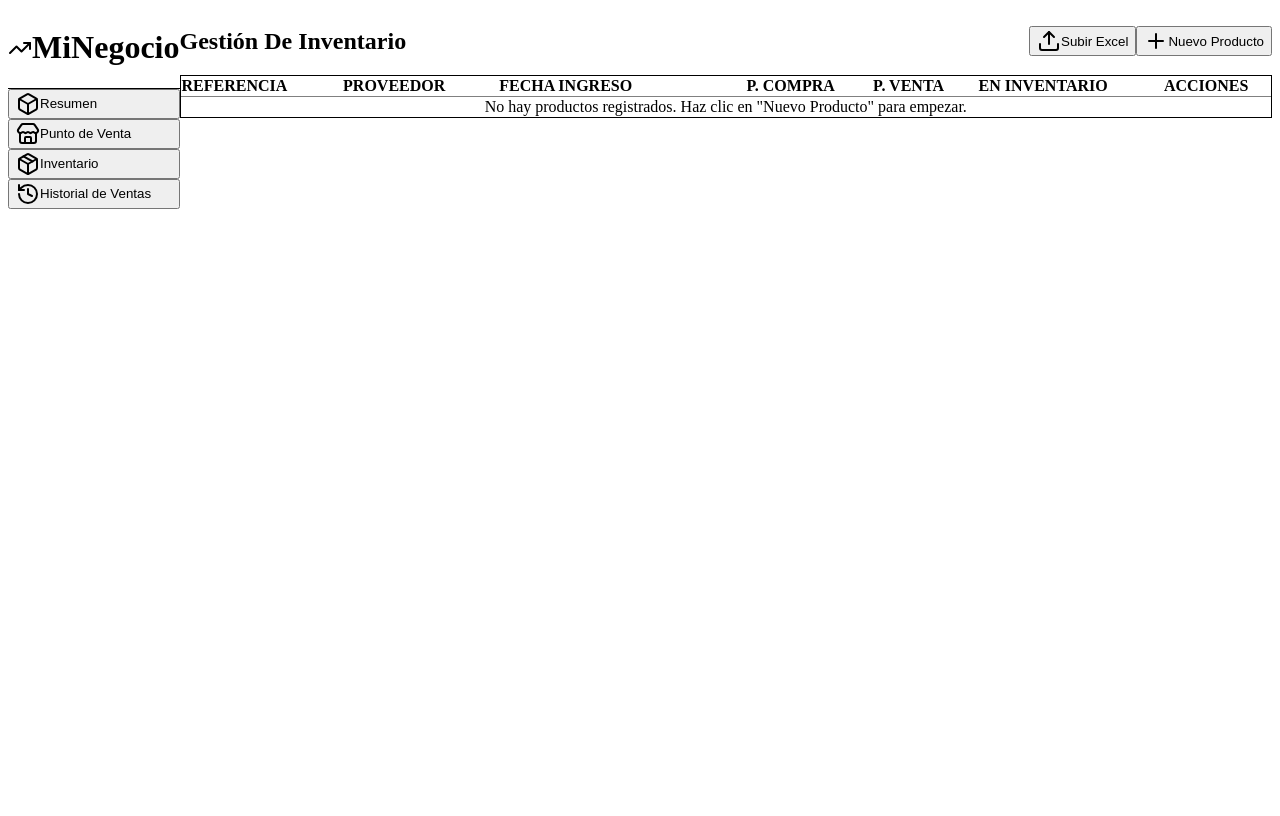
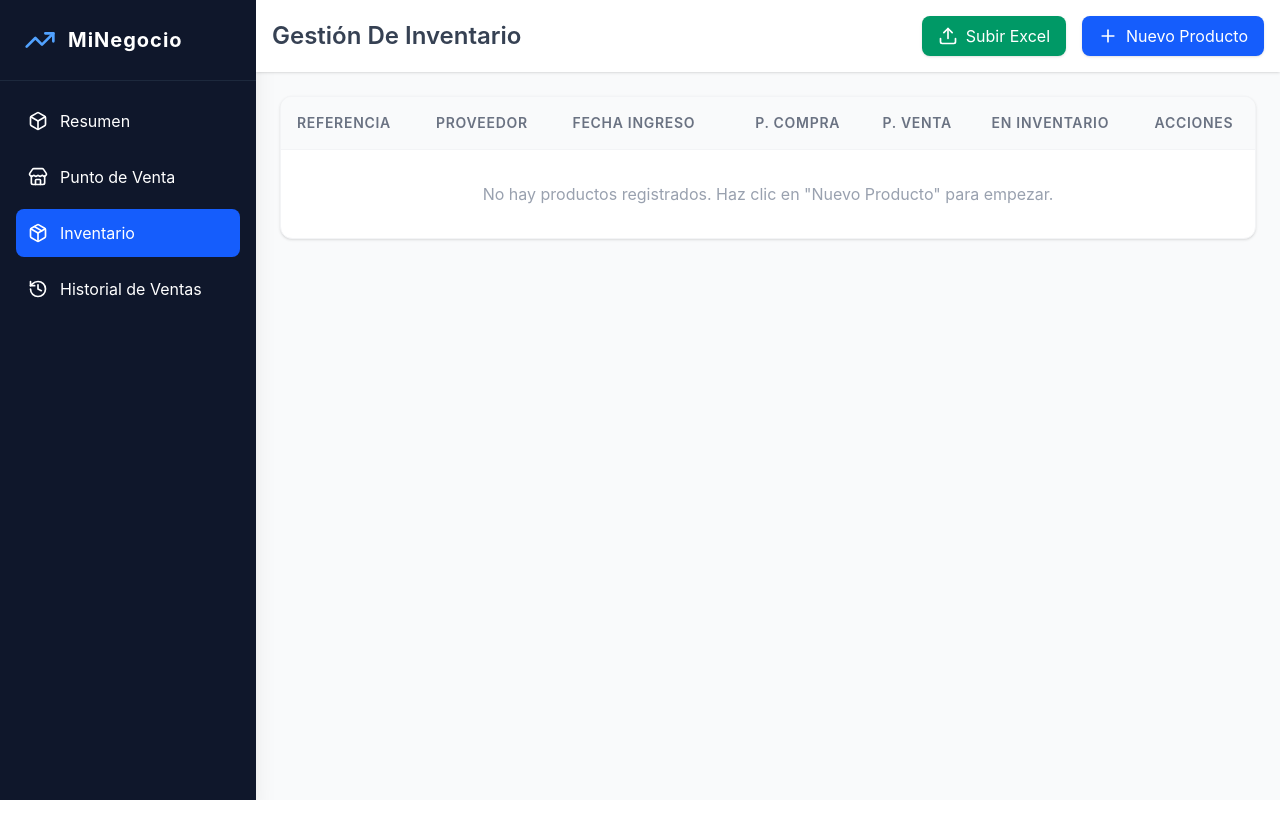
Before and after one commit to dvelezmarulanda-coder/INVENTARIO, a React (Vite) app: page / in a window 1280 px wide. Built offline with nearby package versions, Linux system fonts and the light colour scheme.

Commit message:
Fix: Tailwind configuration and project cleanup for Vercel deployment

```diff
--- a/package.json
+++ b/package.json
@@ -5,7 +5,7 @@
   "type": "module",
   "scripts": {
     "dev": "vite",
-    "build": "tsc && vite build",
+    "build": "vite build",
     "preview": "vite preview"
   },
   "devDependencies": {
--- a/src/counter.ts
+++ /dev/null
@@ -1,9 +0,0 @@
-export function setupCounter(element: HTMLButtonElement) {
-  let counter = 0
-  const setCounter = (count: number) => {
-    counter = count
-    element.innerHTML = `Count is ${counter}`
-  }
-  element.addEventListener('click', () => setCounter(counter + 1))
-  setCounter(0)
-}
--- a/src/index.css
+++ b/src/index.css
@@ -1,3 +1 @@
-@tailwind base;
-@tailwind components;
-@tailwind utilities;
+@import "tailwindcss";
--- a/src/main.ts
+++ /dev/null
@@ -1,60 +0,0 @@
-import './style.css'
-import typescriptLogo from './assets/typescript.svg'
-import viteLogo from './assets/vite.svg'
-import heroImg from './assets/hero.png'
-import { setupCounter } from './counter.ts'
-
-document.querySelector<HTMLDivElement>('#app')!.innerHTML = `
-<section id="center">
-  <div class="hero">
-    <img src="${heroImg}" class="base" width="170" height="179">
-    <img src="${typescriptLogo}" class="framework" alt="TypeScript logo"/>
-    <img src=${viteLogo} class="vite" alt="Vite logo" />
-  </div>
-  <div>
-    <h1>Get started</h1>
-    <p>Edit <code>src/main.ts</code> and save to test <code>HMR</code></p>
-  </div>
-  <button id="counter" type="button" class="counter"></button>
-</section>
-
-<div class="ticks"></div>
-
-<section id="next-steps">
-  <div id="docs">
-    <svg class="icon" role="presentation" aria-hidden="true"><use href="/icons.svg#documentation-icon"></use></svg>
-    <h2>Documentation</h2>
-    <p>Your questions, answered</p>
-    <ul>
-      <li>
-        <a href="https://vite.dev/" target="_blank">
-          <img class="logo" src=${viteLogo} alt="" />
-          Explore Vite
-        </a>
-      </li>
-      <li>
-        <a href="https://www.typescriptlang.org" target="_blank">
-          <img class="button-icon" src="${typescriptLogo}" alt="">
-          Learn more
-        </a>
-      </li>
-    </ul>
-  </div>
-  <div id="social">
-    <svg class="icon" role="presentation" aria-hidden="true"><use href="/icons.svg#social-icon"></use></svg>
-    <h2>Connect with us</h2>
-    <p>Join the Vite community</p>
-    <ul>
-      <li><a href="https://github.com/vitejs/vite" target="_blank"><svg class="button-icon" role="presentation" aria-hidden="true"><use href="/icons.svg#github-icon"></use></svg>GitHub</a></li>
-      <li><a href="https://chat.vite.dev/" target="_blank"><svg class="button-icon" role="presentation" aria-hidden="true"><use href="/icons.svg#discord-icon"></use></svg>Discord</a></li>
-      <li><a href="https://x.com/vite_js" target="_blank"><svg class="button-icon" role="presentation" aria-hidden="true"><use href="/icons.svg#x-icon"></use></svg>X.com</a></li>
-      <li><a href="https://bsky.app/profile/vite.dev" target="_blank"><svg class="button-icon" role="presentation" aria-hidden="true"><use href="/icons.svg#bluesky-icon"></use></svg>Bluesky</a></li>
-    </ul>
-  </div>
-</section>
-
-<div class="ticks"></div>
-<section id="spacer"></section>
-`
-
-setupCounter(document.querySelector<HTMLButtonElement>('#counter')!)
--- a/src/style.css
+++ /dev/null
@@ -1,296 +0,0 @@
-:root {
-  --text: #6b6375;
-  --text-h: #08060d;
-  --bg: #fff;
-  --border: #e5e4e7;
-  --code-bg: #f4f3ec;
-  --accent: #aa3bff;
-  --accent-bg: rgba(170, 59, 255, 0.1);
-  --accent-border: rgba(170, 59, 255, 0.5);
-  --social-bg: rgba(244, 243, 236, 0.5);
-  --shadow:
-    rgba(0, 0, 0, 0.1) 0 10px 15px -3px, rgba(0, 0, 0, 0.05) 0 4px 6px -2px;
-
-  --sans: system-ui, 'Segoe UI', Roboto, sans-serif;
-  --heading: system-ui, 'Segoe UI', Roboto, sans-serif;
-  --mono: ui-monospace, Consolas, monospace;
-
-  font: 18px/145% var(--sans);
-  letter-spacing: 0.18px;
-  color-scheme: light dark;
-  color: var(--text);
-  background: var(--bg);
-  font-synthesis: none;
-  text-rendering: optimizeLegibility;
-  -webkit-font-smoothing: antialiased;
-  -moz-osx-font-smoothing: grayscale;
-
-  @media (max-width: 1024px) {
-    font-size: 16px;
-  }
-}
-
-@media (prefers-color-scheme: dark) {
-  :root {
-    --text: #9ca3af;
-    --text-h: #f3f4f6;
-    --bg: #16171d;
-    --border: #2e303a;
-    --code-bg: #1f2028;
-    --accent: #c084fc;
-    --accent-bg: rgba(192, 132, 252, 0.15);
-    --accent-border: rgba(192, 132, 252, 0.5);
-    --social-bg: rgba(47, 48, 58, 0.5);
-    --shadow:
-      rgba(0, 0, 0, 0.4) 0 10px 15px -3px, rgba(0, 0, 0, 0.25) 0 4px 6px -2px;
-  }
-
-  #social .button-icon {
-    filter: invert(1) brightness(2);
-  }
-}
-
-body {
-  margin: 0;
-}
-
-h1,
-h2 {
-  font-family: var(--heading);
-  font-weight: 500;
-  color: var(--text-h);
-}
-
-h1 {
-  font-size: 56px;
-  letter-spacing: -1.68px;
-  margin: 32px 0;
-  @media (max-width: 1024px) {
-    font-size: 36px;
-    margin: 20px 0;
-  }
-}
-h2 {
-  font-size: 24px;
-  line-height: 118%;
-  letter-spacing: -0.24px;
-  margin: 0 0 8px;
-  @media (max-width: 1024px) {
-    font-size: 20px;
-  }
-}
-p {
-  margin: 0;
-}
-
-code,
-.counter {
-  font-family: var(--mono);
-  display: inline-flex;
-  border-radius: 4px;
-  color: var(--text-h);
-}
-
-code {
-  font-size: 15px;
-  line-height: 135%;
-  padding: 4px 8px;
-  background: var(--code-bg);
-}
-
-.counter {
-  font-size: 16px;
-  padding: 5px 10px;
-  border-radius: 5px;
-  color: var(--accent);
-  background: var(--accent-bg);
-  border: 2px solid transparent;
-  transition: border-color 0.3s;
-  margin-bottom: 24px;
-
-  &:hover {
-    border-color: var(--accent-border);
-  }
-  &:focus-visible {
-    outline: 2px solid var(--accent);
-    outline-offset: 2px;
-  }
-}
-
-.hero {
-  position: relative;
-
-  .base,
-  .framework,
-  .vite {
-    inset-inline: 0;
-    margin: 0 auto;
-  }
-
-  .base {
-    width: 170px;
-    position: relative;
-    z-index: 0;
-  }
-
-  .framework,
-  .vite {
-    position: absolute;
-  }
-
-  .framework {
-    z-index: 1;
-    top: 34px;
-    height: 28px;
-    transform: perspective(2000px) rotateZ(300deg) rotateX(44deg) rotateY(39deg)
-      scale(1.4);
-  }
-
-  .vite {
-    z-index: 0;
-    top: 107px;
-    height: 26px;
-    width: auto;
-    transform: perspective(2000px) rotateZ(300deg) rotateX(40deg) rotateY(39deg)
-      scale(0.8);
-  }
-}
-
-#app {
-  width: 1126px;
-  max-width: 100%;
-  margin: 0 auto;
-  text-align: center;
-  border-inline: 1px solid var(--border);
-  min-height: 100svh;
-  display: flex;
-  flex-direction: column;
-  box-sizing: border-box;
-}
-
-#center {
-  display: flex;
-  flex-direction: column;
-  gap: 25px;
-  place-content: center;
-  place-items: center;
-  flex-grow: 1;
-
-  @media (max-width: 1024px) {
-    padding: 32px 20px 24px;
-    gap: 18px;
-  }
-}
-
-#next-steps {
-  display: flex;
-  border-top: 1px solid var(--border);
-  text-align: left;
-
-  & > div {
-    flex: 1 1 0;
-    padding: 32px;
-    @media (max-width: 1024px) {
-      padding: 24px 20px;
-    }
-  }
-
-  .icon {
-    margin-bottom: 16px;
-    width: 22px;
-    height: 22px;
-  }
-
-  @media (max-width: 1024px) {
-    flex-direction: column;
-    text-align: center;
-  }
-}
-
-#docs {
-  border-right: 1px solid var(--border);
-
-  @media (max-width: 1024px) {
-    border-right: none;
-    border-bottom: 1px solid var(--border);
-  }
-}
-
-#next-steps ul {
-  list-style: none;
-  padding: 0;
-  display: flex;
-  gap: 8px;
-  margin: 32px 0 0;
-
-  .logo {
-    height: 18px;
-  }
-
-  a {
-    color: var(--text-h);
-    font-size: 16px;
-    border-radius: 6px;
-    background: var(--social-bg);
-    display: flex;
-    padding: 6px 12px;
-    align-items: center;
-    gap: 8px;
-    text-decoration: none;
-    transition: box-shadow 0.3s;
-
-    &:hover {
-      box-shadow: var(--shadow);
-    }
-    .button-icon {
-      height: 18px;
-      width: 18px;
-    }
-  }
-
-  @media (max-width: 1024px) {
-    margin-top: 20px;
-    flex-wrap: wrap;
-    justify-content: center;
-
-    li {
-      flex: 1 1 calc(50% - 8px);
-    }
-
-    a {
-      width: 100%;
-      justify-content: center;
-      box-sizing: border-box;
-    }
-  }
-}
-
-#spacer {
-  height: 88px;
-  border-top: 1px solid var(--border);
-  @media (max-width: 1024px) {
-    height: 48px;
-  }
-}
-
-.ticks {
-  position: relative;
-  width: 100%;
-
-  &::before,
-  &::after {
-    content: '';
-    position: absolute;
-    top: -4.5px;
-    border: 5px solid transparent;
-  }
-
-  &::before {
-    left: 0;
-    border-left-color: var(--border);
-  }
-  &::after {
-    right: 0;
-    border-right-color: var(--border);
-  }
-}
--- a/tailwind.config.js
+++ /dev/null
@@ -1,11 +0,0 @@
-/** @type {import('tailwindcss').Config} */
-export default {
-    content: [
-        "./index.html",
-        "./src/**/*.{js,ts,jsx,tsx}",
-    ],
-    theme: {
-        extend: {},
-    },
-    plugins: [],
-}
--- a/vite.config.js
+++ b/vite.config.js
@@ -1,8 +1,12 @@
 import { defineConfig } from 'vite'
 import react from '@vitejs/plugin-react'
+import tailwindcss from '@tailwindcss/vite'
 
 export default defineConfig({
-    plugins: [react()],
+    plugins: [
+        tailwindcss(),
+        react()
+    ],
     base: '/',
     build: {
         outDir: 'dist',
```
